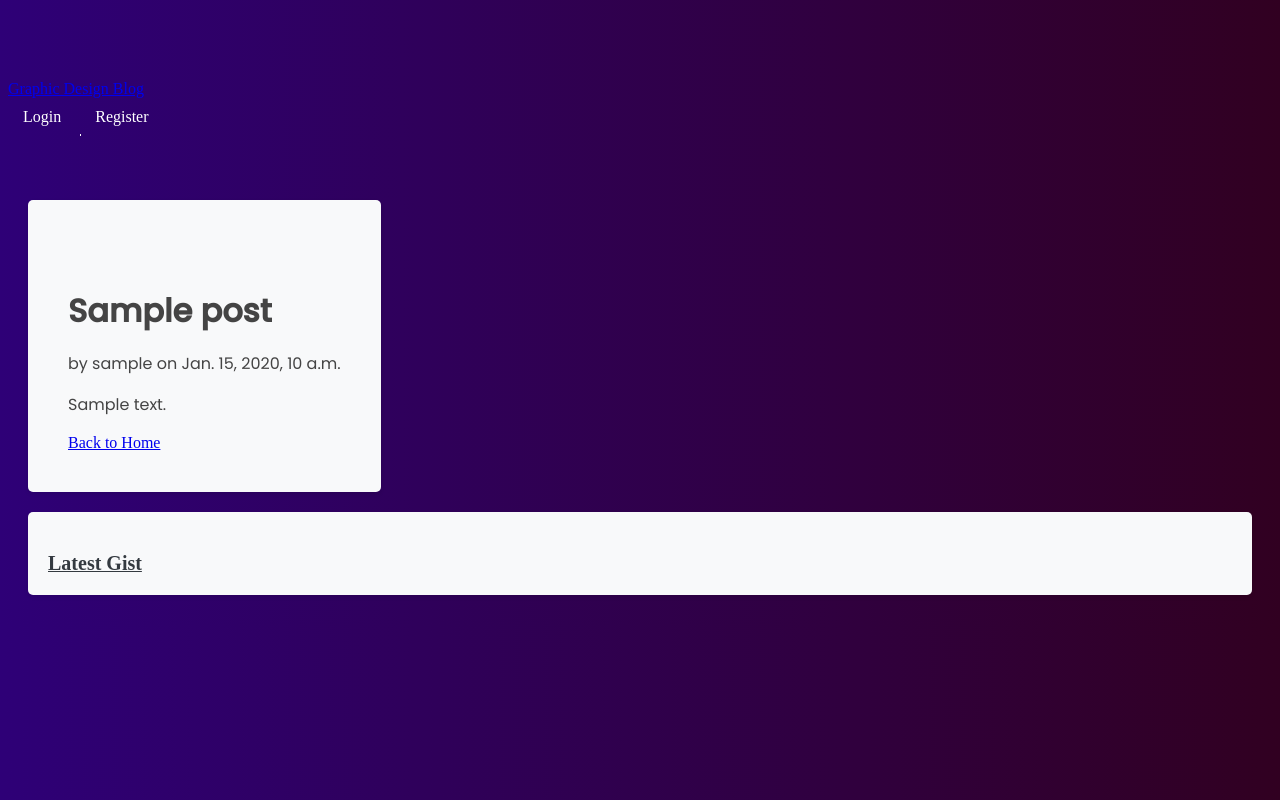
After one commit to OwenD-24/Graphic-Design-Blog, a Django app: template blog/templates/blog/post_detail.html in a window 1280 px wide. The commit adds this page. Run offline with Django 4.2, Linux system fonts and the light colour scheme; the template is opened without the code that fills it: values that come from a table or form of the project are taken from there, others are empty; tables that the repository leaves empty hold one stand-in row (values such as "Sample post"); parts of the project's set-up code (start-up, migrations or seed data) failed here and were passed over.

Commit message:
Trying to view the content and author of posts, added new urls path to go with new views.py def and created a new post_detail.html files as I had NoReverseMatch at / error, bug fix should now be fixed

```diff
--- a/blog/models.py
+++ b/blog/models.py
@@ -5,6 +5,7 @@ from django.utils import timezone
 class Post(models.Model):
     title = models.CharField(max_length=200)
     content = models.TextField()
+    excerpt = models.TextField(blank=True)
     date_posted = models.DateTimeField(default=timezone.now)
     author = models.ForeignKey(User, on_delete=models.CASCADE)
 
--- a/blog/static/blog/main.css
+++ b/blog/static/blog/main.css
@@ -76,7 +76,7 @@ ul {
     line-height: 1.6;
 }
 
-/*----------------------------------- Main content section */
+/*----------------------------------- Main Content Section */
 .container {
     padding: 20px;
     margin-top: 20px;
@@ -111,7 +111,7 @@ ul {
     background-color: #17a2b8;
 }
 
-/*----------------------------------- Sidebar content section */
+/*----------------------------------- Sidebar Content Section */
 .content-section {
     background-color: #f8f9fa;
     border-radius: 5px;
@@ -136,3 +136,30 @@ ul {
 .fw-semibold {
     font-weight: 600;
 }
+
+/*----------------------------------- Post Content Section */
+.post {
+    background-color: #f9f9f9;
+    padding: 20px;
+    border-radius: 8px;
+    margin-bottom: 20px;
+    box-shadow: 0 2px 4px rgba(0, 0, 0, 0.1);
+}
+
+.post h3 {
+    font-size: 24px;
+    color: #333;
+}
+
+.post p {
+    color: #666;
+}
+
+.post a {
+    text-decoration: none;
+    color: #007bff;
+}
+
+.post a:hover {
+    text-decoration: underline;
+}
--- a/blog/templates/blog/base.html
+++ b/blog/templates/blog/base.html
@@ -75,7 +75,25 @@
                 {% endif %}
             </div>
             <div class="col-md-8">
-                {% block content %}{% endblock %}
+                {% block content %}
+                <div class="container mt-4">
+                    <div class="row">
+                        <div class="col-md-8">
+                            <h2>Latest Posts</h2>
+                            {% for posts in Post %}
+                            <article class="post">
+                                <h3>{{ post.title }}</h3>
+                                <p>by {{ post.author }} on {{ post.created_on }}</p>
+                                <p>{{ post.content|truncatewords:30 }}</p>
+                                <a href="{% url 'post_detail' post.id %}" class="btn btn-primary">Read more</a>
+                            </article>
+                            <hr>
+                            {% endfor %}
+                        </div>
+                    </div>
+                </div>
+                {% endblock %}
+            </div>
         </div>
         <div class="col-md-4">
             <div class="content-section">
--- a/blog/templates/blog/home.html
+++ b/blog/templates/blog/home.html
@@ -14,8 +14,9 @@
         <h2>Recent Posts</h2>
         {% for post in posts %}
             <div class="cardd">
-                <h3><a href="">{{ post.title }}</a></h3>
-                <p>{{ post.excerpt }}</p>
+                <h3><a href="{% url 'post_detail' post.id %}">{{ post.title }}</a></h3>
+                <p>{{ post.content|truncatewords:30 }}</p>
+                <p>by {{ post.author }} on {{ post.date_posted }}</p>
             </div>
         {% empty %}
             <p>No posts have been published yet.</p>
--- /dev/null
+++ b/blog/templates/blog/post_detail.html
@@ -0,0 +1,14 @@
+{% extends 'blog/base.html' %}
+
+{% block content %}
+<section class="content-section">
+    <div class="container">
+        <h1>{{ post.title }}</h1>
+        <p>by {{ post.author }} on {{ post.date_posted }}</p>
+        <div class="post-content">
+            <p>{{ post.content }}</p>
+        </div>
+        <a href="{% url 'home' %}" class="btn btn-primary">Back to Home</a>
+    </div>
+</section>
+{% endblock %}
--- a/blog/urls.py
+++ b/blog/urls.py
@@ -4,4 +4,5 @@ from . import views
 urlpatterns = [
     path('', views.home, name="home"),
     path('about/', views.about, name="about"),
+    path('post/<int:post_id>/', views.post_detail, name="post_detail"),
 ]
```
Also changed, not shown: blog/views.py (+8 -6 lines), blog/migrations/0002_post_excerpt.py (added). Lines whose indentation alone changed are shown as unchanged.
